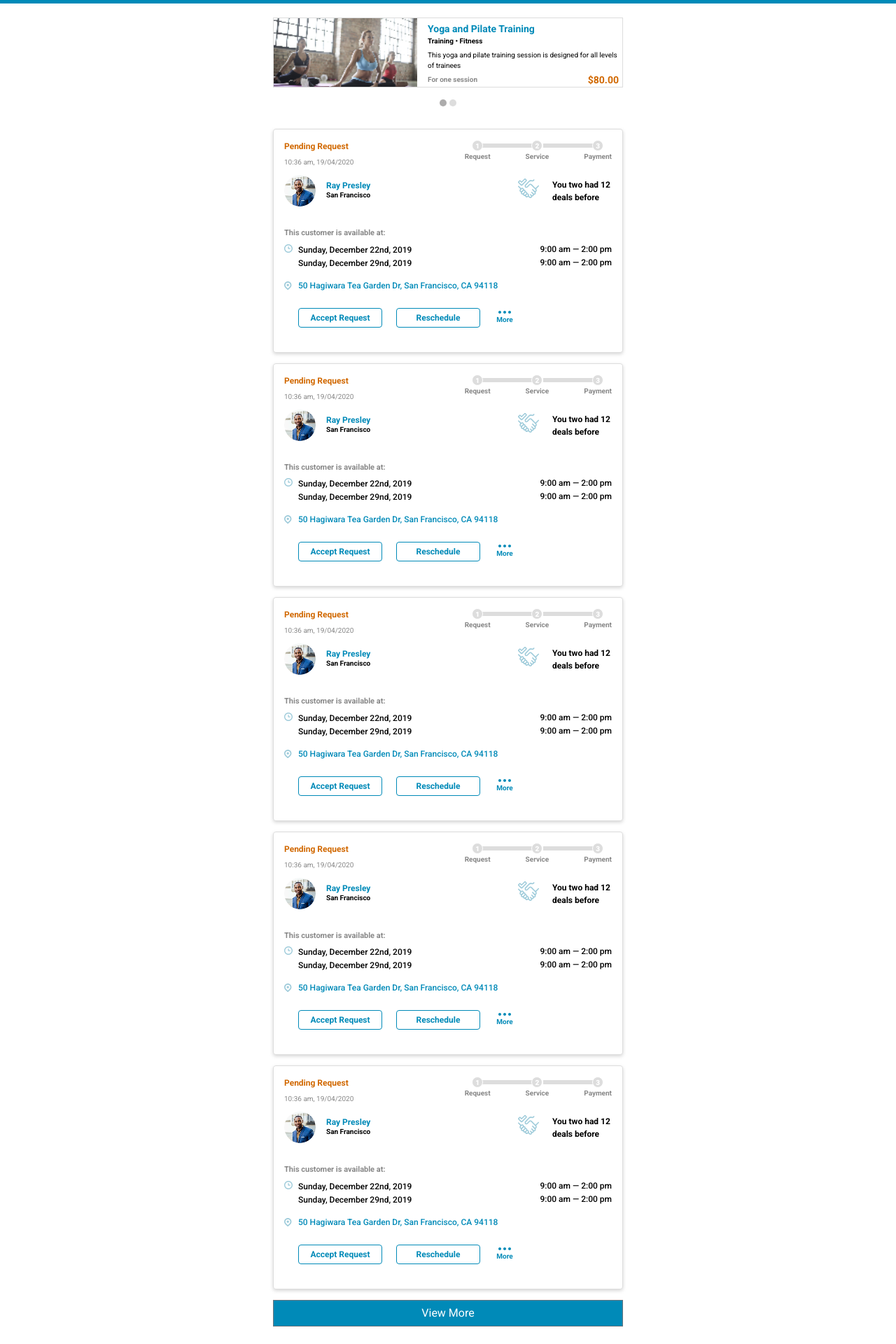
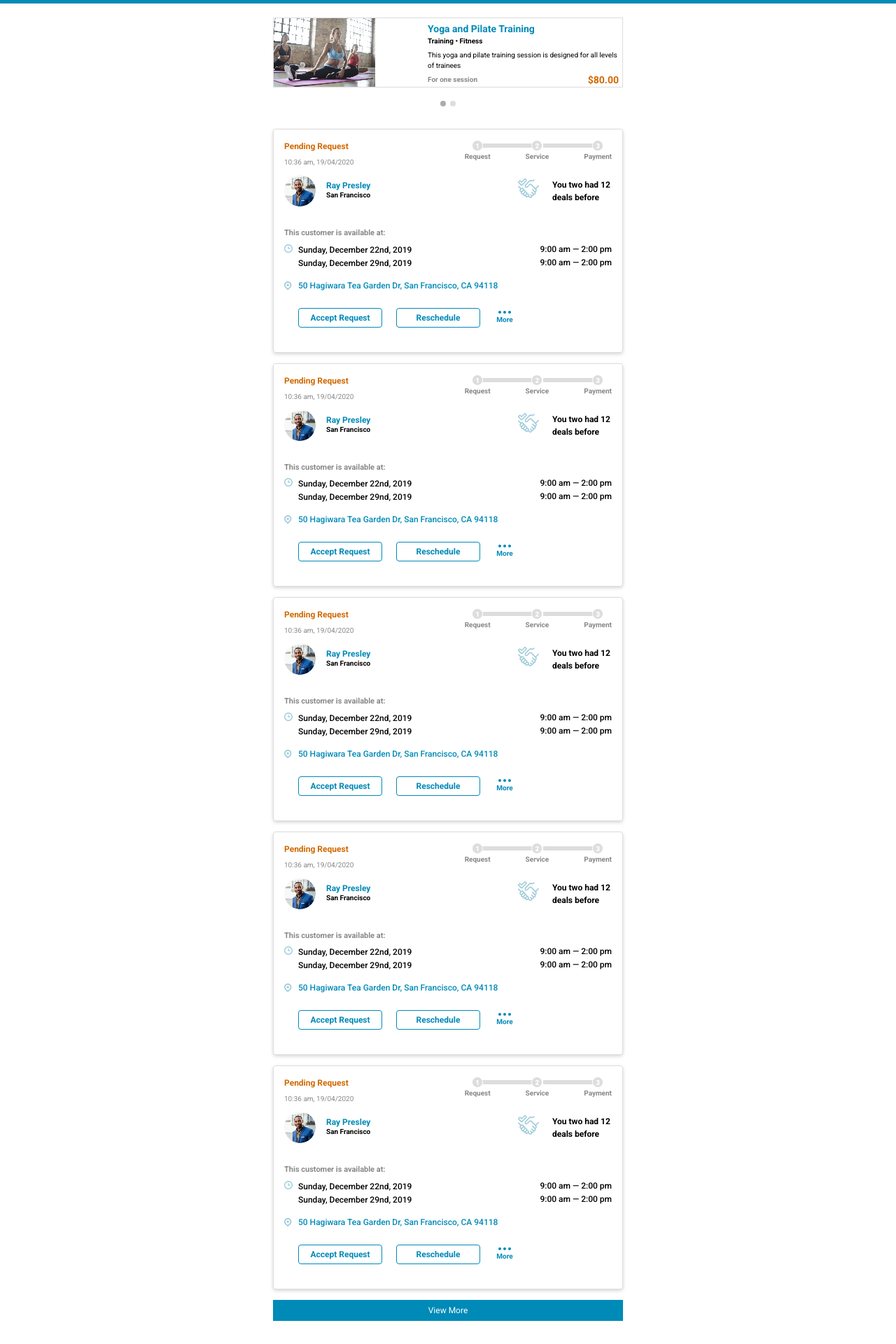
Before and after one commit to hardyjoysan/webdura-test, a React (Create React App) app: page / in a window 1280 px wide. Shown: the part 103-2023 px from the top of the page at 70% size. Built offline with nearby package versions, Linux system fonts and the light colour scheme.

Commit message:
Slider css changes

```diff
--- a/src/booking/booking.scss
+++ b/src/booking/booking.scss
@@ -315,7 +315,6 @@
         background-position: center top;
       }
     }
-
   }
 
   .view_books{
@@ -323,6 +322,12 @@
     width: 100%;
     border-radius: 0;
     background-color: #008ab8;
+    border: 0;
+    outline: 0;
+    font-size: 12px;
+    &:active, &:focus{
+      box-shadow: none !important;
+    }
   }
 
   .the_end{
--- a/src/slider/slider.scss
+++ b/src/slider/slider.scss
@@ -8,9 +8,12 @@
   margin: auto;
 
   .img_hold{
-    padding-right: 0;
+    padding: 0;
     img{
       border-radius: 0;
+      width: 160px;
+      position: relative;
+      right: 0;
     }
   }
 
@@ -74,12 +77,12 @@
   li{
     list-style: none;
     display: inline-block;
-    width: 10px;
-    height: 10px;
+    width: 8px;
+    height: 8px;
     content: "";
     background-color: #ddd;
     border-radius: 50%;
-    margin: 0 2px;
+    margin: 0 3px;
     cursor: pointer;
     &.active{
       background-color: #adacac;
@@ -87,3 +90,35 @@
     }
   }
 }
+
+@media (max-width: 320px){
+  .slide_card {
+    .img_hold{
+      img {
+        right: 25px;
+      }
+    }
+    .card-body{
+      .card-title{
+        font-size: 75%;
+      }
+      .card-subtitle{
+        font-size: 60%;
+      }
+      .card-text{
+        font-size: 55%;
+      }
+      .price_tag{
+        span{
+          font-size: 60%;
+        }
+        h3{
+          font-size: 75%;
+        }
+      }
+    }
+  }
+  .slider_dots{
+    margin: 0;
+  }
+}
```
